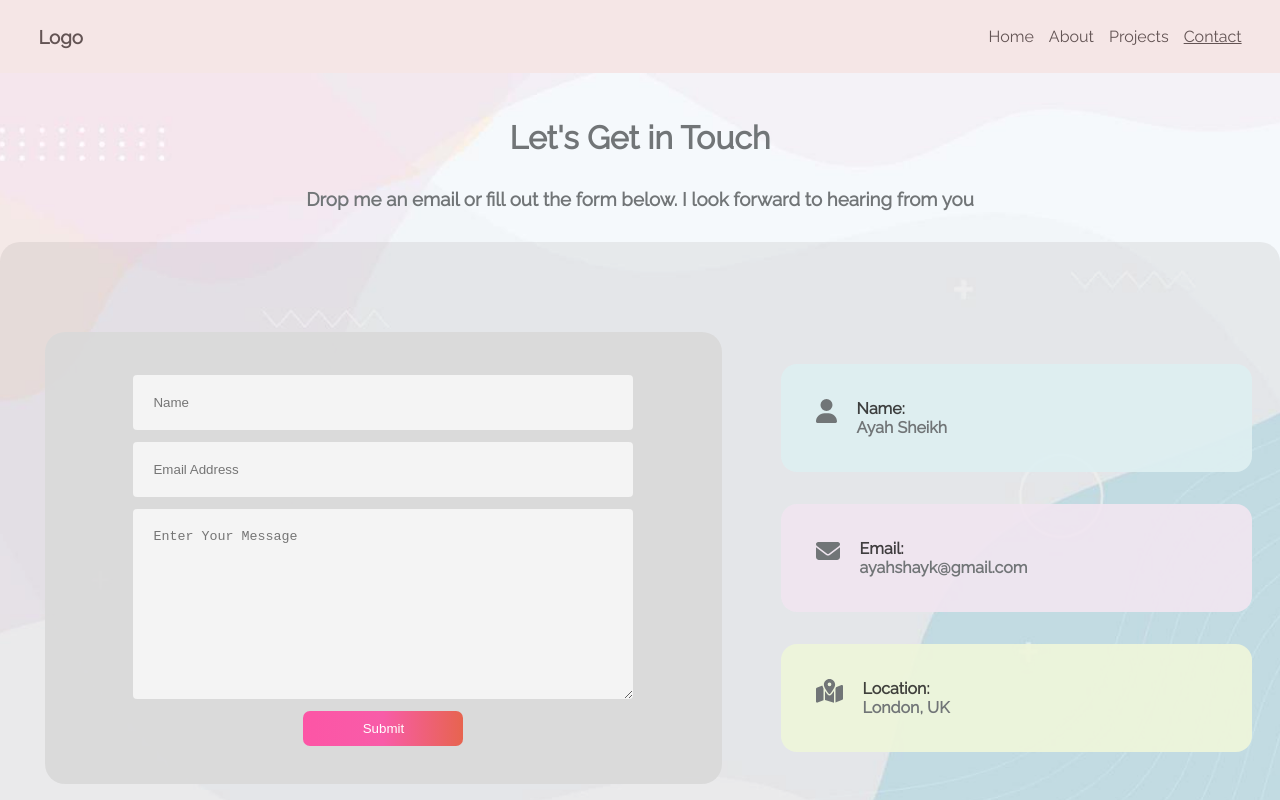
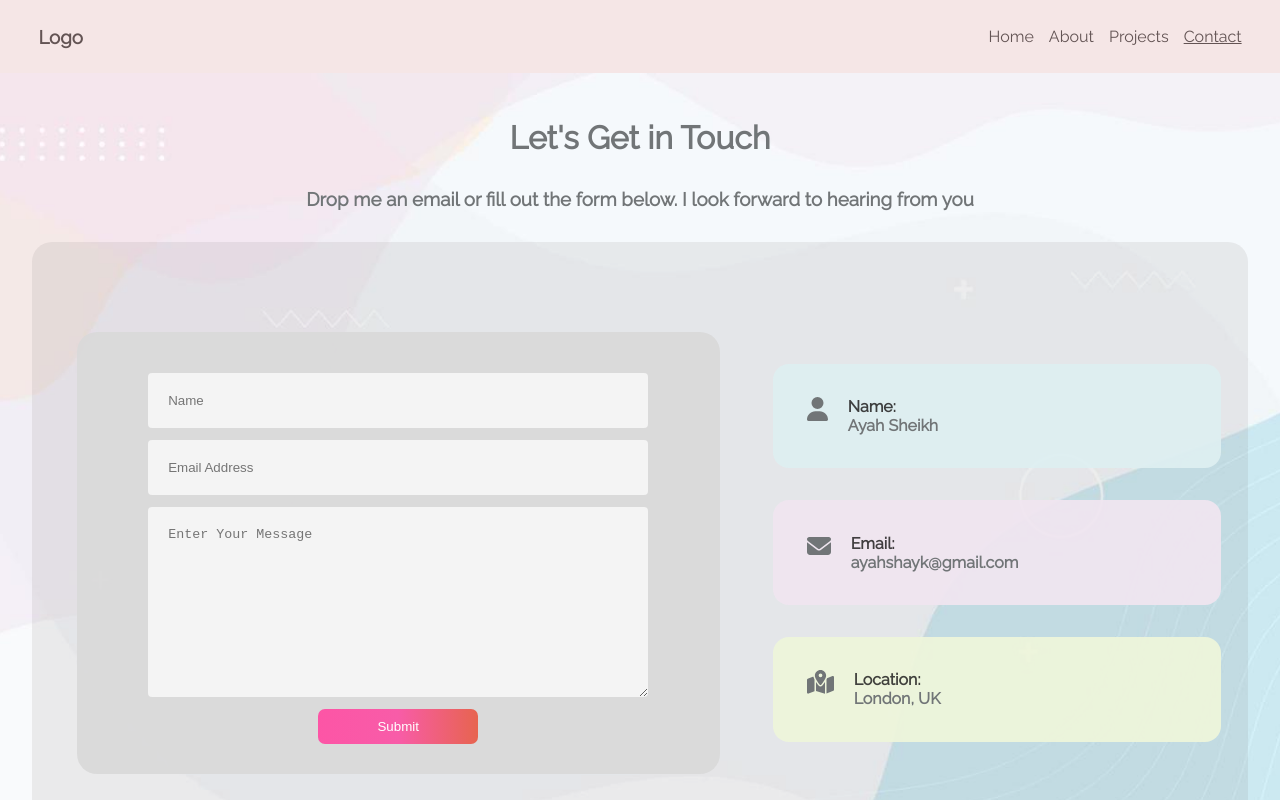
Before and after one commit to ayahxsheikh/my-portfolio, a React (Create React App) app: page /contact in a window 1280 px wide. Shown: the top 800 px of the page. Built offline with nearby package versions, Linux system fonts and the light colour scheme.

Commit message:
edited margin for contact-grid bg

```diff
--- a/src/styles/contact.css
+++ b/src/styles/contact.css
@@ -27,7 +27,7 @@
       display: grid;
       grid-template-columns: 1.5fr 1fr;
       grid-template-rows: 1fr;
-      margin: 2rem auto;
+      margin: 2rem;
       background-color: #6a68681c;
       /* background-color: #ffffffaf; */
       border-radius: 20px;
```
